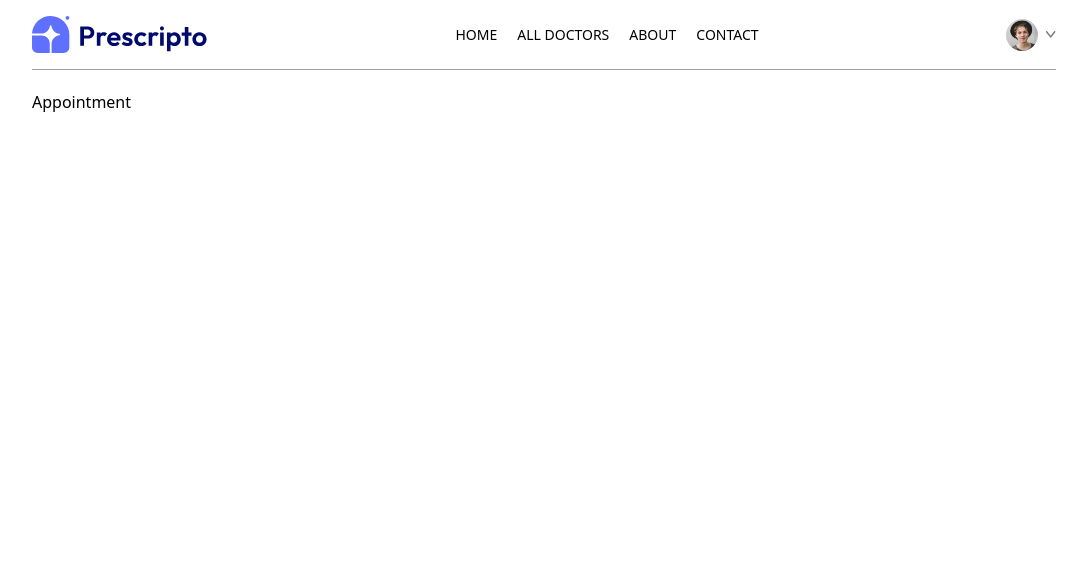
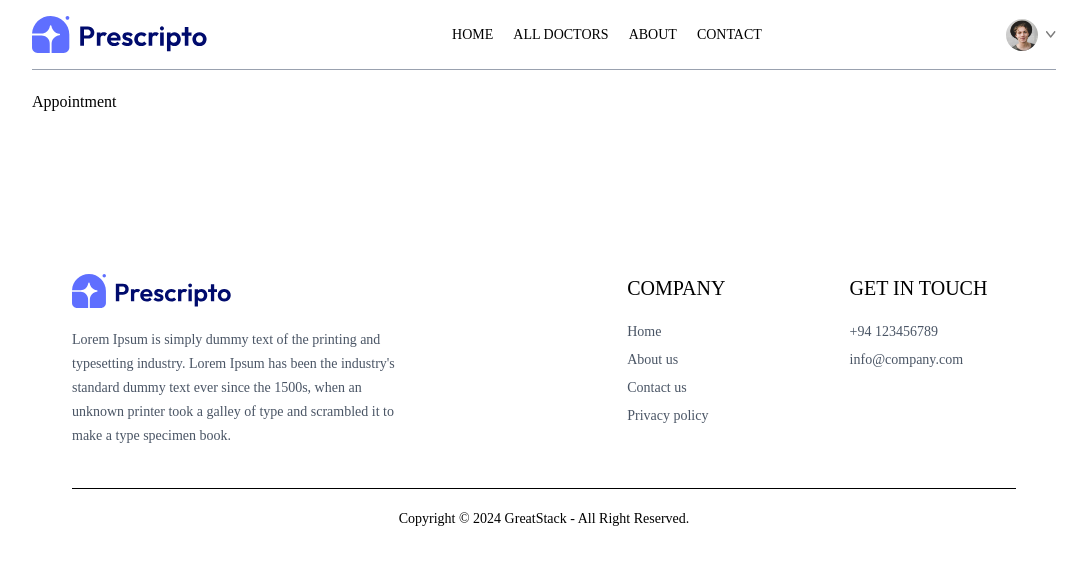
Before and after one commit to Nugi29/DocWise, a React (Vite) app in the folder frontend/: page /appointment/1 in a window 1280 px wide. Shown: the top 564 px of the page, without its empty margins (96-1183 px from the left). Built offline with nearby package versions, Linux system fonts and the light colour scheme.

Commit message:
add Footer component and integrate it into App; update font styles in index.css

```diff
--- a/frontend/src/App.jsx
+++ b/frontend/src/App.jsx
@@ -8,6 +8,7 @@
 import MyAppointments from './pages/MyAppointments'
 import Appointment from './pages/Appointment'
 import Navbar from './components/Navbar'
+import Footer from './components/Footer'
 
 const App = () => {
   return (
@@ -23,8 +24,8 @@
         <Route path='/my-profile' element={<MyProfile />} />
         <Route path='/my-appointments' element={<MyAppointments />} />
         <Route path='/appointment/:docId' element={<Appointment />} />
-
       </Routes>
+      <Footer />
 
     </div>
   )
--- /dev/null
+++ b/frontend/src/components/Footer.jsx
@@ -0,0 +1,44 @@
+import React from 'react'
+import { assets } from '../assets/assets_frontend/assets'
+
+const Footer = () => {
+    return (
+        <div className='md:mx-10'>
+            <div className='flex flex-col sm:grid grid-cols-[3fr_1fr_1fr] gap-14 my-10 mt-40 text-sm '>
+                {/* --------------- left --------------- */}
+                <div>
+                    <img className='mb-5 w-40' src={assets.logo} alt="" />
+                    <p className='w-full md:w-2/3 text-gray-600 leading-6'>
+                        Lorem Ipsum is simply dummy text of the printing and typesetting industry. Lorem Ipsum has been the industry's standard dummy text ever since the 1500s, when an unknown printer took a galley of type and scrambled it to make a type specimen book.
+                    </p>
+                </div>
+                {/* --------------- center --------------- */}
+                <div>
+                    <p className='text-xl font-medium mb-5'>COMPANY</p>
+                    <ul className='flex flex-col  gap-2 text-gray-600'>
+                        <li>Home</li>
+                        <li>About us</li>
+                        <li>Contact us</li>
+                        <li>Privacy policy</li>
+                    </ul>
+
+                </div>
+                {/* --------------- right --------------- */}
+                <div>
+                    <p className='text-xl font-medium mb-5'>GET IN TOUCH</p>
+                    <ul className='flex flex-col gap-2 text-gray-600'>
+                        <li>+94 123456789</li>
+                        <li>info@company.com</li>
+                    </ul>
+                </div>
+            </div>
+            <div>
+                {/* --------------- copyright --------------- */}
+                <hr />
+                <p className='py-5 text-sm text-center'>Copyright © 2024 GreatStack - All Right Reserved.</p>
+            </div>
+        </div>
+    )
+}
+
+export default Footer
--- a/frontend/src/index.css
+++ b/frontend/src/index.css
@@ -1,4 +1,9 @@
 @import "tailwindcss";
+@import url('https://fonts.googleapis.com/css2?family=Outfit:wght@100..900&display=swap');
+
+*{
+  font-family: Outfit;
+}
 
 :root {
   --primary-color: #5f6FFF;
```
